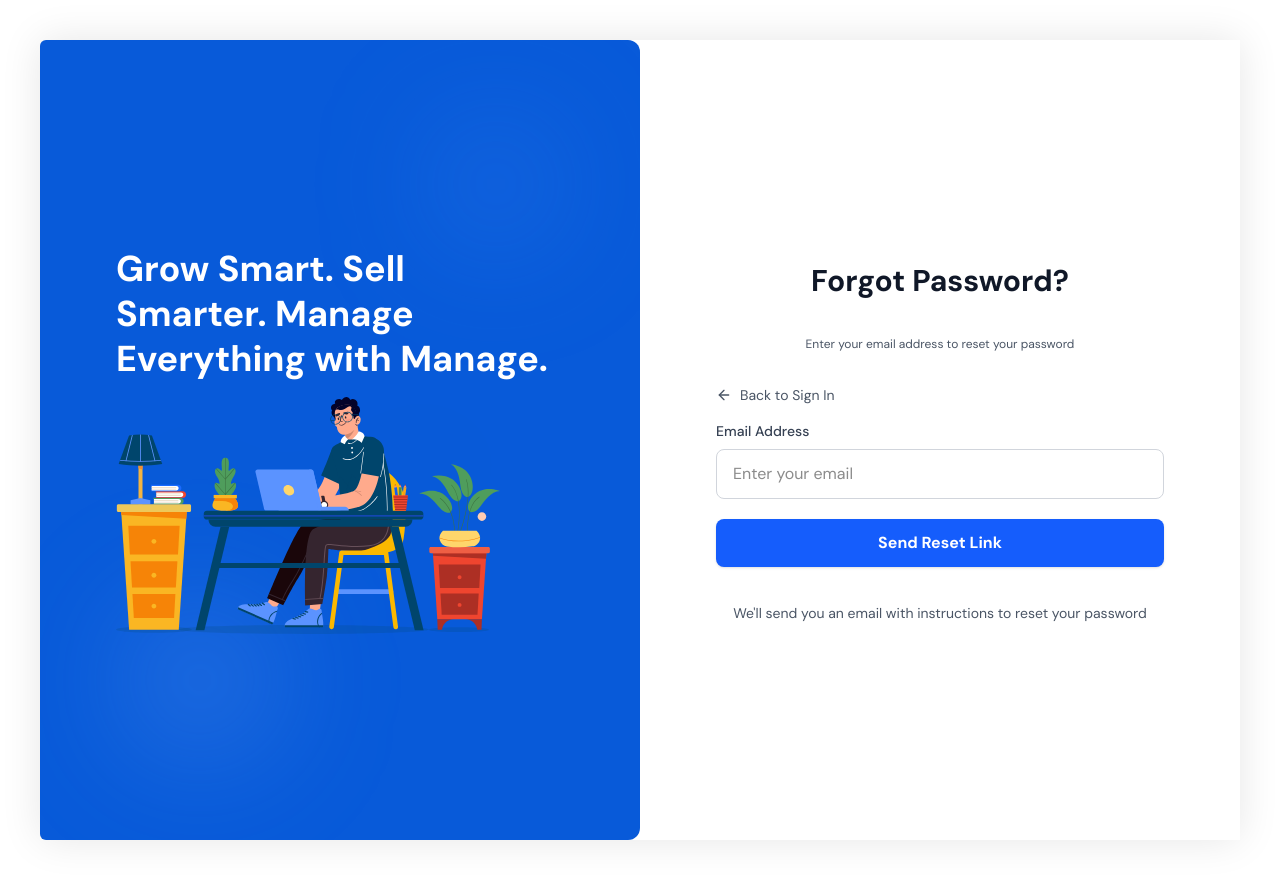
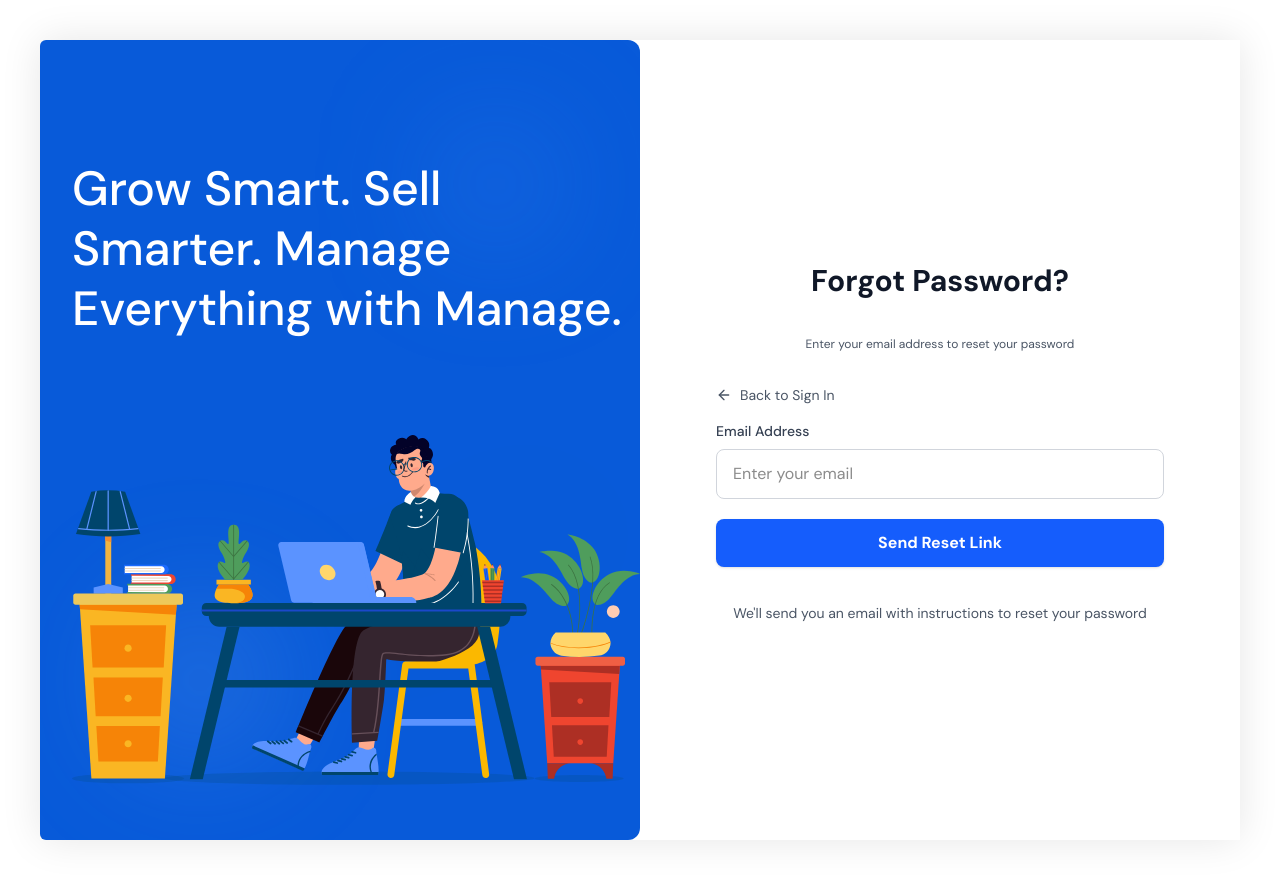
Before and after one commit to SirMartel22/bimanage-dashboard, a Next.js app in the folder auth-flow-app/: page /auth/forgot-password in a window 1280 px wide. Built offline with nearby package versions, Linux system fonts and the light colour scheme.

Commit message:
Chore: Retouching the Signup ui

```diff
--- a/auth-flow-app/components/auth/AuthLayout.tsx
+++ b/auth-flow-app/components/auth/AuthLayout.tsx
@@ -19,23 +19,20 @@ export default function AuthLayout({
   return (
     <div className="min-h-screen flex rounded-lg shadow-[0_0_40px_rgba(0,0,0,0.1)]">
       {/* Left Panel - Illustration (Hidden on mobile) */}
-      <div className="w-full hidden lg:flex lg:w-1/2 bg-[#085AD9] items-center justify-around p-12 relative overflow-hidden rounded-bl-md rounded-tl-md rounded-tr-xl rounded-br-xl">
-        <div className="relative z-10 text-white max-w-md">
-          <h1 className="text-3xl xl:text-4xl font-semibold mb-4 leading-tight">
+      <div className="w-full hidden lg:flex lg:w-1/2 bg-[#085AD9] items-center relative overflow-hidden rounded-bl-md rounded-tl-md rounded-tr-xl rounded-br-xl pt-24 pl-8 pb-8">
+        <div className="relative z-10 text-white lg:flex flex-col items-center gap-20 w-full">
+          <h1 className="text-5xl xl:text-5xl font-medium mb-4 leading-tight">
             {illustrationText}
           </h1>
 
           {/* Placeholder for illustration - we'll add the actual image later */}
           <div className="">
-            {/* <div className="w-80 h-80 bg-blue-400/20 rounded-lg flex items-center justify-center">
-              <p className="text-sm opacity-70">Illustration Area</p>
-            </div> */}
             <Image
               alt="illustration"
               src={illustrationSrc}
-              width={300}
-              height={300}
-              className="w-full max-w-sm"
+              width={500}
+              height={500}
+              className="w-full"
               priority
             />
           </div>
```
